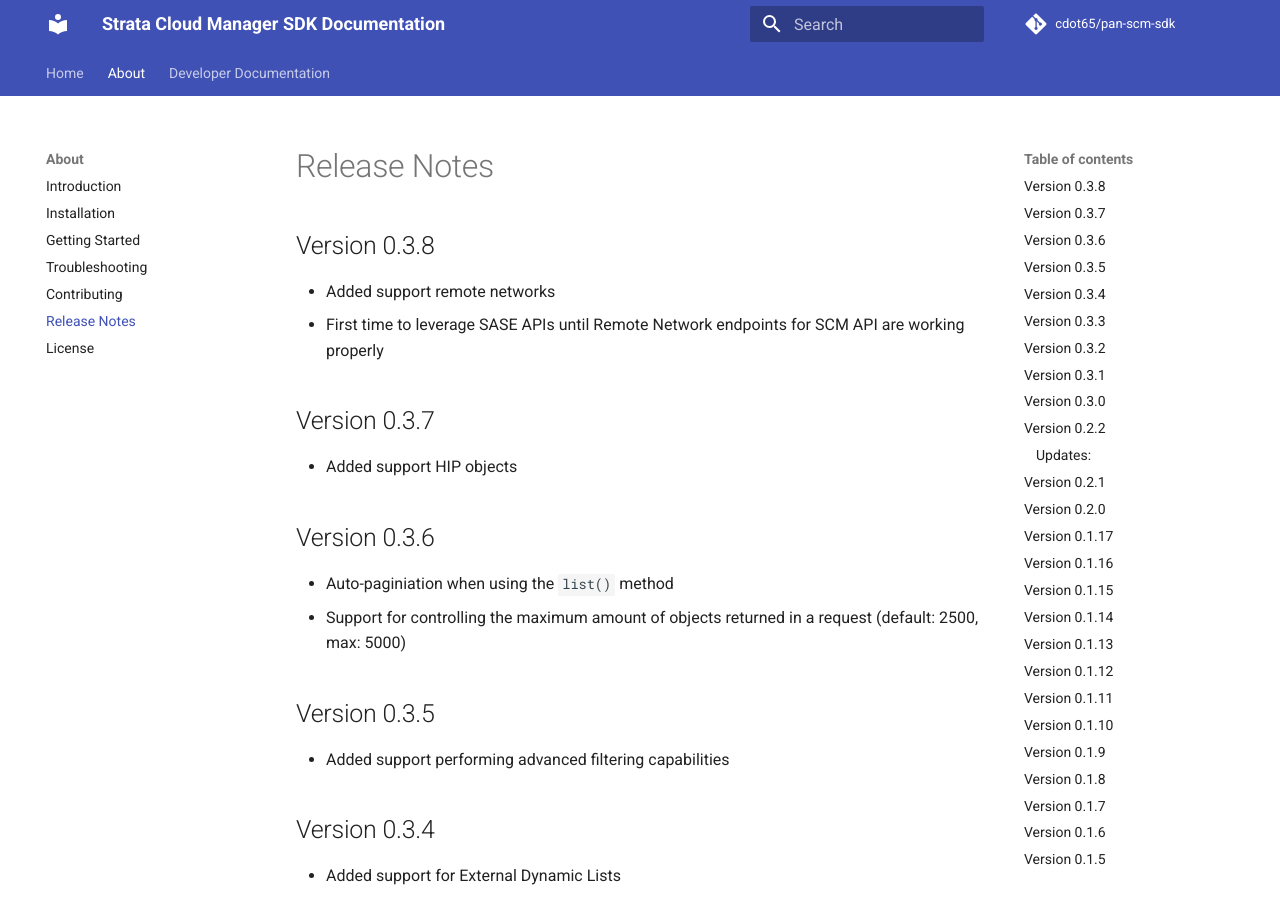
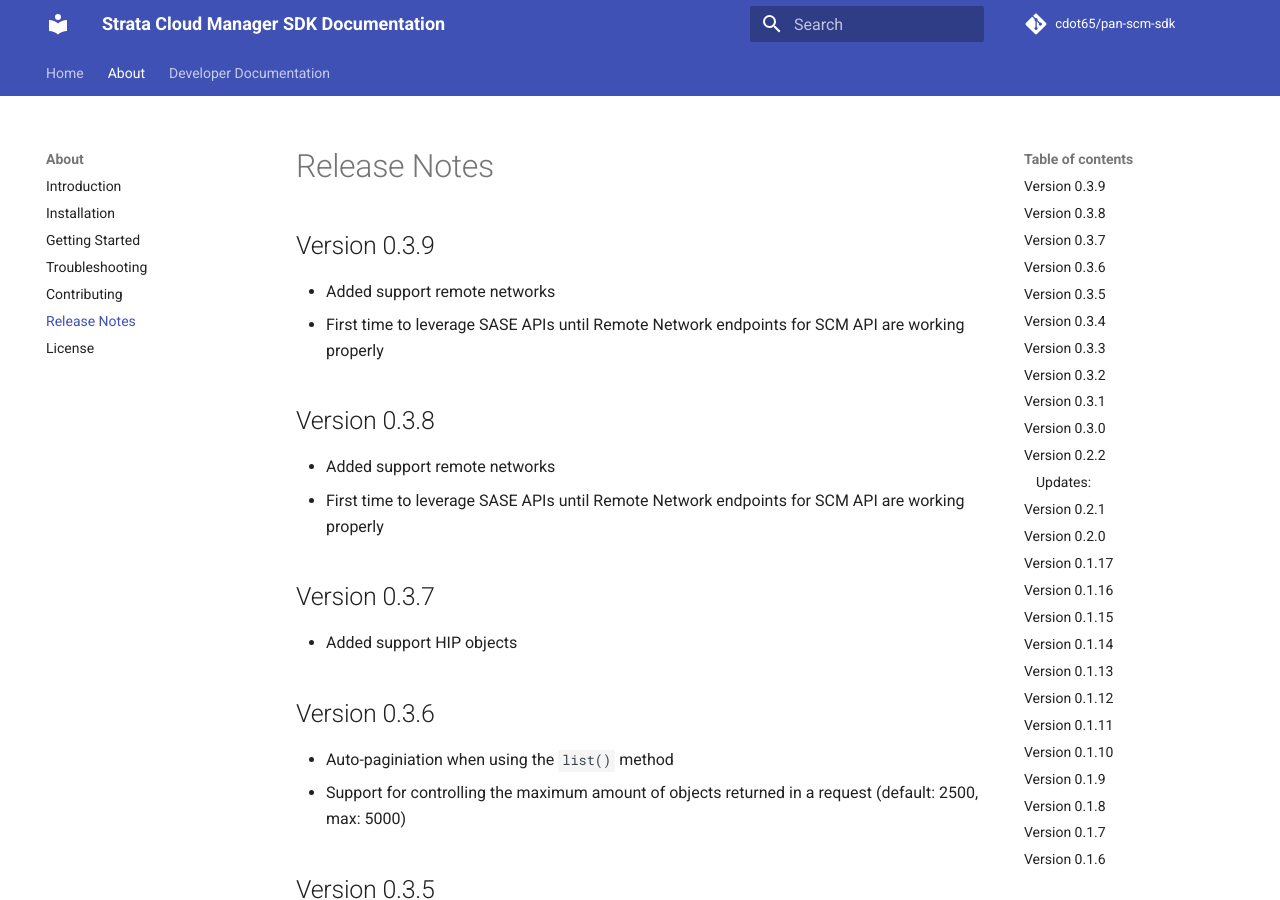
Before and after one commit to cdot65/pan-scm-sdk, an MkDocs documentation site: the page built from docs/about/release-notes.md, in a window 1280 px wide and 900 px high. Built offline with MkDocs 1.6.1 and Material for MkDocs 9.7.7, drawn with Linux system fonts in a browser that asks for light colours; comment, search, counter and statistics services are not loaded.

Commit message:
Update release notes and correct version to 0.3.9
Adjust the version in pyproject.toml to match the release notes. Added notes for version 0.3.9, including SASE API usage for Remote Network endpoints.

```diff
--- a/docs/about/release-notes.md
+++ b/docs/about/release-notes.md
@@ -1,3 +1,8 @@
+## Version 0.3.9
+
+- Added support remote networks
+- First time to leverage SASE APIs until Remote Network endpoints for SCM API are working properly
+
 ## Version 0.3.8
 
 - Added support remote networks
--- a/pyproject.toml
+++ b/pyproject.toml
@@ -1,6 +1,6 @@
 [tool.poetry]
 name = "pan-scm-sdk"
-version = "0.3.10"
+version = "0.3.9"
 description = "Python SDK for Palo Alto Networks Strata Cloud Manager."
 authors = ["Calvin Remsburg <calvin@cdot.io>"]
 license = "Apache 2.0"
```
